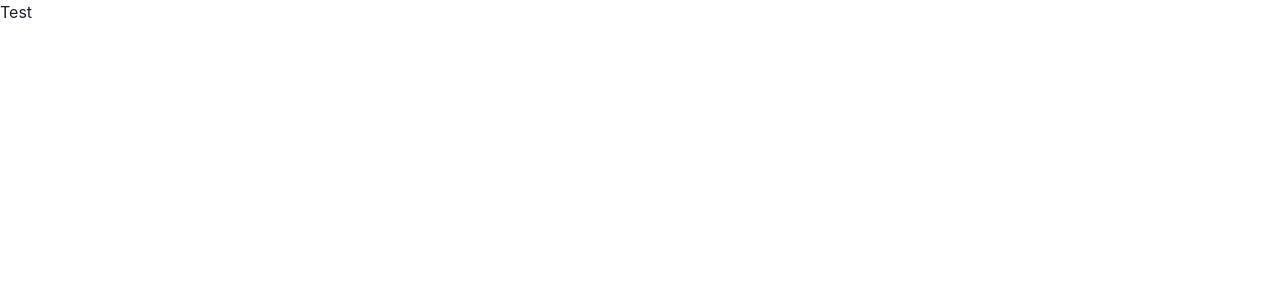
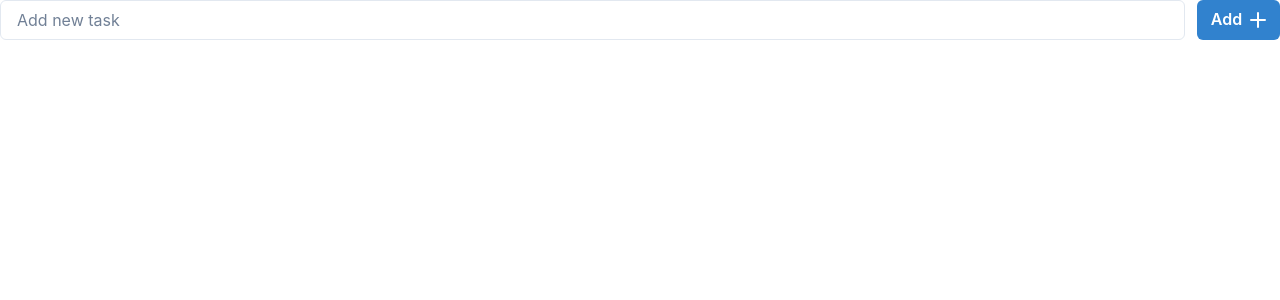
Before and after one commit to hwchak1119/todo-list-redux, a React (Create React App) app: page / in a window 1280 px wide. Shown: the top 300 px of the page. Built offline with nearby package versions, Linux system fonts and the light colour scheme.

Commit message:
input design

```diff
--- a/package.json
+++ b/package.json
@@ -3,6 +3,7 @@
   "version": "0.1.0",
   "private": true,
   "dependencies": {
+    "@chakra-ui/icons": "^2.0.4",
     "@chakra-ui/react": "^2.2.4",
     "@emotion/react": "^11.9.3",
     "@emotion/styled": "^11.9.3",
--- a/src/App.js
+++ b/src/App.js
@@ -1,9 +1,10 @@
 import React from "react";
+import InputBox from "./components/InputBox.js";
 
 function App() {
   return (
     <div className='App'>
-      <h1>Test</h1>
+      <InputBox />
     </div>
   );
 }
--- /dev/null
+++ b/src/components/InputBox.js
@@ -0,0 +1,25 @@
+import React, { useState } from "react";
+import { Flex, Input, Button } from "@chakra-ui/react";
+import { AddIcon } from "@chakra-ui/icons";
+
+function InputBox() {
+  const [input, setInput] = useState("");
+
+  const addTodo = () => {};
+
+  return (
+    <Flex>
+      <Input
+        variant='outline'
+        placeholder='Add new task'
+        onChange={(e) => setInput(e.target.value)}
+        mr='12px'
+      />
+      <Button rightIcon={<AddIcon />} colorScheme='blue'>
+        Add
+      </Button>
+    </Flex>
+  );
+}
+
+export default InputBox;
```
Also changed, not shown: src/components/input.js (deleted, +0 -9 lines), 1 other file (tests, documents, lock files or other folders).
